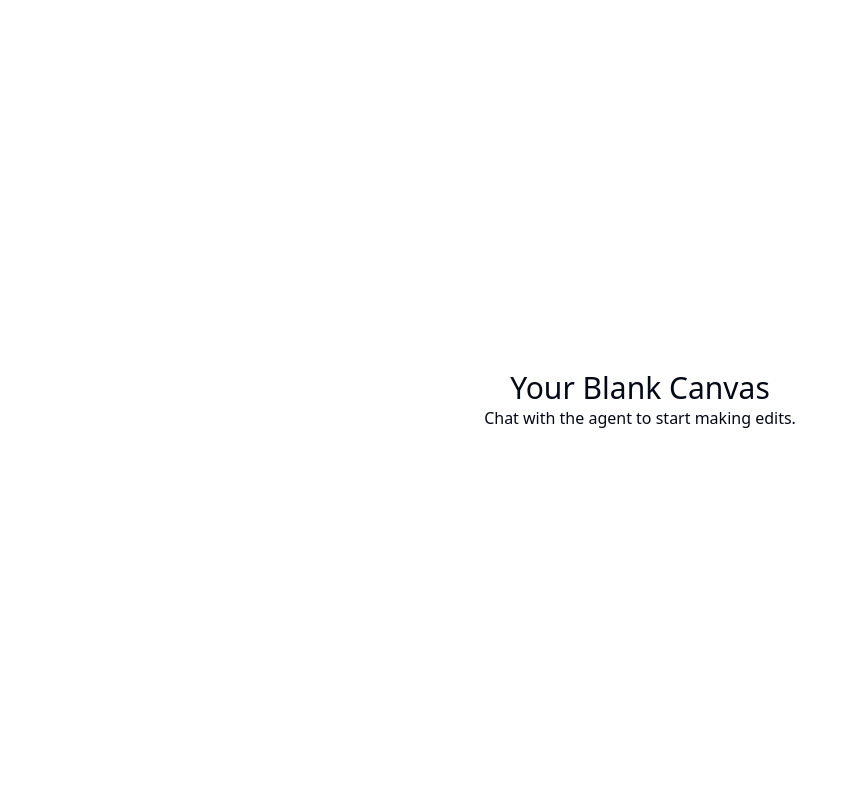
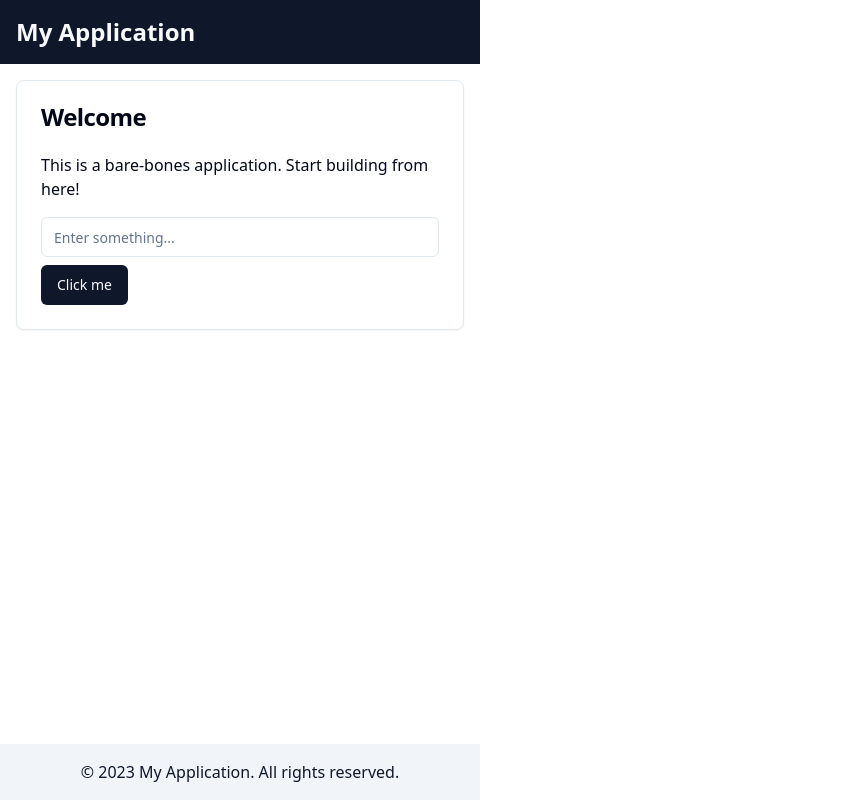
Before and after one commit to GPT-Engineer-App-Dev/versatile-foundation, a React (Vite) app: page / in a window 1280 px wide. Shown: the whole page, without its empty margins (0-858 px from the left). Built offline with nearby package versions, Linux system fonts and the light colour scheme.

Commit message:
GPT Engineer Update

```diff
--- a/src/pages/Index.jsx
+++ b/src/pages/Index.jsx
@@ -1,12 +1,34 @@
-// Update this page (the content is just a fallback if you fail to update the page)
+import React from "react";
+import { Button } from "@/components/ui/button";
+import { Input } from "@/components/ui/input";
+import { Card, CardHeader, CardTitle, CardContent } from "@/components/ui/card";
 
 const Index = () => {
   return (
-    <div className="flex-grow flex justify-center items-center">
-      <div className="text-center">
-        <h1 className="text-3xl">Your Blank Canvas</h1>
-        <p>Chat with the agent to start making edits.</p>
-      </div>
+    <div className="min-h-screen flex flex-col">
+      {/* Header */}
+      <header className="bg-primary text-primary-foreground p-4">
+        <h1 className="text-2xl font-bold">My Application</h1>
+      </header>
+
+      {/* Main content */}
+      <main className="flex-grow p-4">
+        <Card className="max-w-md mx-auto">
+          <CardHeader>
+            <CardTitle>Welcome</CardTitle>
+          </CardHeader>
+          <CardContent>
+            <p className="mb-4">This is a bare-bones application. Start building from here!</p>
+            <Input className="mb-2" placeholder="Enter something..." />
+            <Button>Click me</Button>
+          </CardContent>
+        </Card>
+      </main>
+
+      {/* Footer */}
+      <footer className="bg-secondary text-secondary-foreground p-4 text-center">
+        <p>&copy; 2023 My Application. All rights reserved.</p>
+      </footer>
     </div>
   );
 };
```
